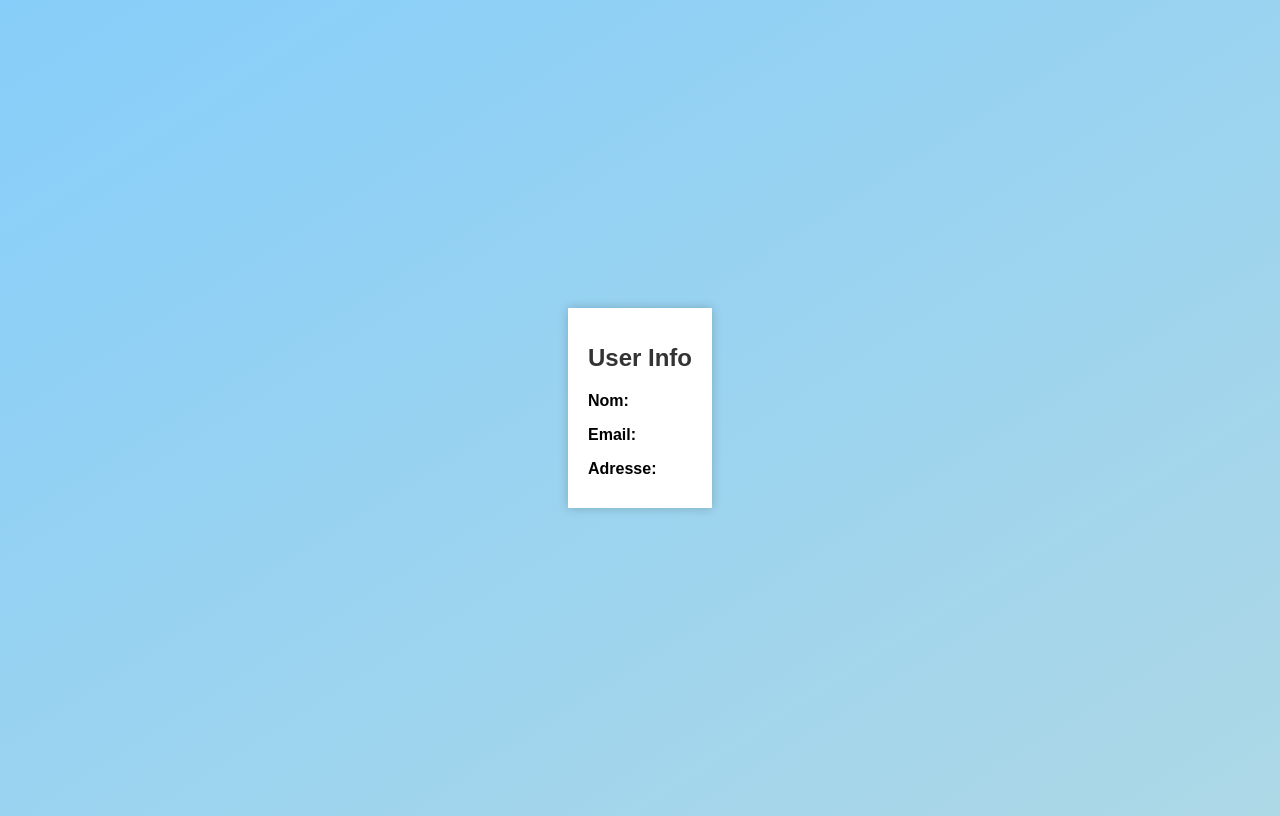
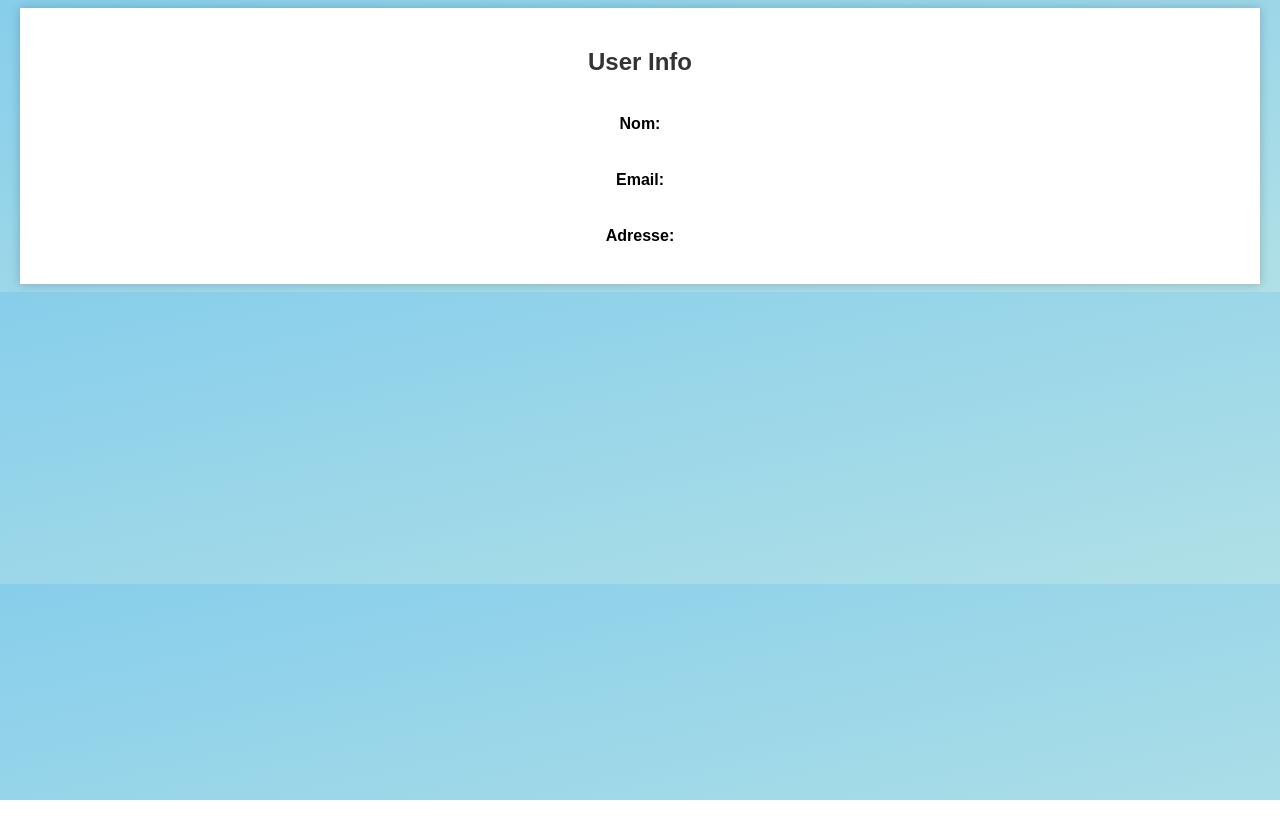
Before and after one commit to nourbaatour/mon-site-web, a plain HTML site: page index.html in a window 1280 px wide. Drawn offline with Linux system fonts and the light colour scheme.

Commit message:
Update index.html

```diff
--- a/index.html
+++ b/index.html
@@ -5,27 +5,24 @@
   <style>
     body {
       font-family: Arial, sans-serif;
-			background: linear-gradient(to bottom right, #87CEFA, #ADD8E6);
-			display: flex;
-			align-items: center;
-			justify-content: center;
-			height: 100vh;
+      background: linear-gradient(to bottom right, #87CEEB, #B0E0E6);
     }
     h1 {
       font-size: 24px;
       color: #333;
-			margin-bottom: 20px;
     }
     .container {
-  max-width: 1600px;
+      max-width: 1200px;
       margin: 0 auto;
       padding: 20px;
       background-color: #fff;
       box-shadow: 0 0 10px rgba(0,0,0,0.2);
-}
-
-		p {
-			margin-bottom: 10px;
+      display: flex;
+      flex-direction: column;
+      justify-content: center;
+      align-items: center;
+      line-height: 1.5;
+      text-align: center;
     }
   </style>
 </head>
@@ -46,6 +43,5 @@
     document.getElementById('email').textContent = urlParams.get('email');
     document.getElementById('adresse').textContent = urlParams.get('adresse');
   </script>
-
 </body>
 </html>
```
Lines whose indentation alone changed are shown as unchanged.
